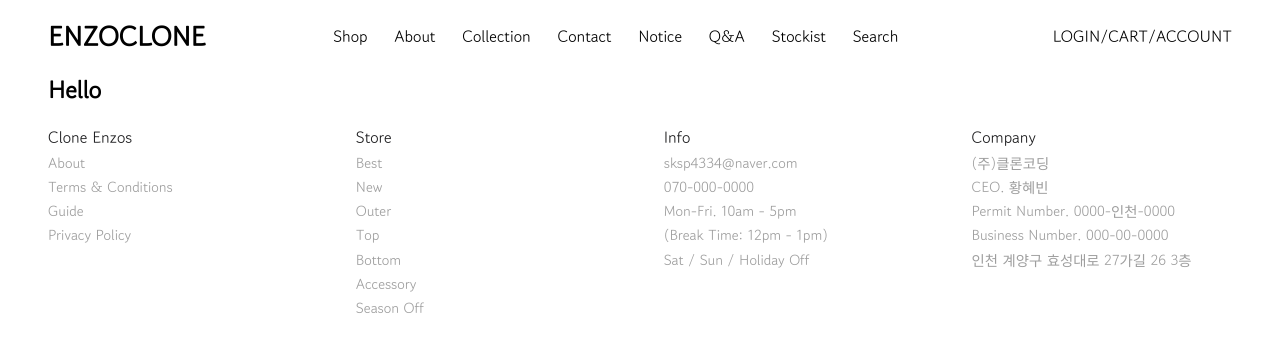
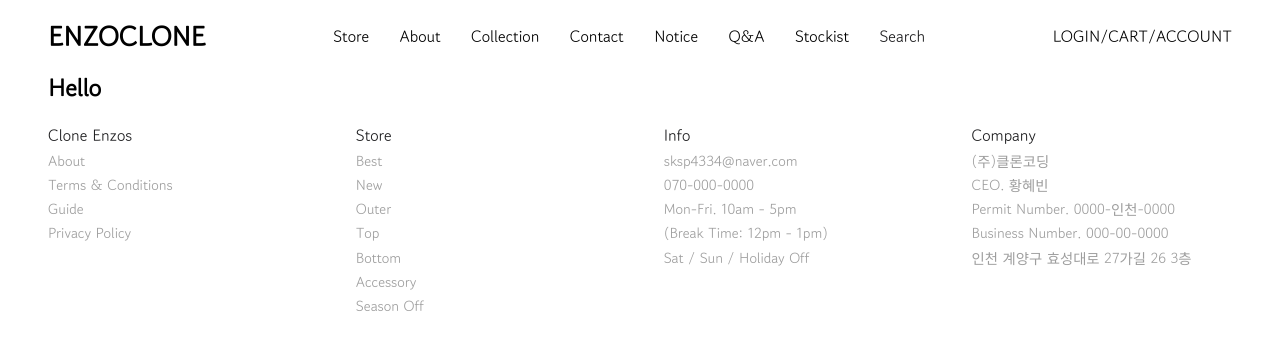
Before and after one commit to hyebin26/Clone-Shopping, a Next.js app: page / in a window 1280 px wide. Shown: the top 352 px of the page. Built offline with nearby package versions, Linux system fonts and the light colour scheme.

Commit message:
Feat: 추가 header search 클릭이벤트, store hover css

```diff
--- a/src/components/navbar/NavBar.tsx
+++ b/src/components/navbar/NavBar.tsx
@@ -1,11 +1,20 @@
 import Link from 'next/link'
-import React from 'react'
+import React, { useState } from 'react'
 import styled from 'styled-components'
 import NavContent from './navContent/NavContent'
+import NavSearchContent from './navSearchContent/NavSearchContent'
 
 export default function NavBar() {
+  const [clickedSearchBtn, isClickedSearchBtn] = useState(false)
+  const onClickSearchBtn = () => {
+    isClickedSearchBtn(true)
+  }
+  const onClickSearchExitBtn = () => {
+    isClickedSearchBtn(false)
+  }
   return (
     <StyledHeader>
+      <StyledHeaderContainer clickedSearchBtn={clickedSearchBtn}>
         <div>
           <StyledTitle>
             <Link href="/">
@@ -13,7 +22,7 @@ export default function NavBar() {
             </Link>
           </StyledTitle>
         </div>
-      <NavContent />
+        <NavContent onClickSearchBtn={onClickSearchBtn} />
         <StyledUserContainer>
           <li>
             <Link href="/">
@@ -31,9 +40,28 @@ export default function NavBar() {
             </Link>
           </li>
         </StyledUserContainer>
+      </StyledHeaderContainer>
+      <NavSearchContent
+        onClickSearchExitBtn={onClickSearchExitBtn}
+        clickedSearchBtn={clickedSearchBtn}
+      />
     </StyledHeader>
   )
 }
+
+const StyledHeader = styled.header`
+  padding: 1rem 0;
+  height: 70px;
+`
+
+const StyledHeaderContainer = styled.div<{ clickedSearchBtn: boolean }>`
+  display: flex;
+  justify-content: space-between;
+  align-items: center;
+  z-index: 999;
+  ${({ clickedSearchBtn }) =>
+    clickedSearchBtn ? 'display:none' : 'display:flex'}
+`
 
 const StyledUserContainer = styled.ul`
   flex: 0 0 13%;
@@ -48,11 +76,3 @@ const StyledTitle = styled.h1`
   position: relative;
   z-index: 999;
 `
-
-const StyledHeader = styled.header`
-  display: flex;
-  justify-content: space-between;
-  align-items: center;
-  padding: 1rem 0;
-  z-index: 999;
-`
--- a/src/components/navbar/navContent/NavContent.tsx
+++ b/src/components/navbar/navContent/NavContent.tsx
@@ -1,21 +1,28 @@
 import Link from 'next/link'
+import React from 'react'
 import styled from 'styled-components'
+import NavHoverContent from '../navHoverContent/NavHoverContent'
 
-type NavLinkForStyleType = {
+type NavLinkForStyleProps = {
   href: string
   content: string
 }
 
-export default function NavContent() {
+type NavContentProps = {
+  onClickSearchBtn: () => void
+}
+
+export default function NavContent({ onClickSearchBtn }: NavContentProps) {
+  const clickSearchBtn = () => {
+    onClickSearchBtn()
+  }
+
   return (
-    <>
     <StyledNav>
       <StyledNavContainer>
         <StyledShopNav>
-            <Link href="/" passHref>
-              <StyledShopLink>Shop</StyledShopLink>
-            </Link>
-            <HoverContainer />
+          <NavLinkForStyle href="/" content="Store" />
+          <NavHoverContent />
         </StyledShopNav>
         <StyledNavContentList>
           <NavLinkForStyle href="/" content="About" />
@@ -35,17 +42,13 @@ export default function NavContent() {
         <StyledNavContentList>
           <NavLinkForStyle href="/" content="Stockist" />
         </StyledNavContentList>
-          <StyledNavContentList>
-            <NavLinkForStyle href="/" content="Search" />
-          </StyledNavContentList>
-          <div className="test"></div>
+        <StyledSearchBtn onClick={clickSearchBtn}>Search</StyledSearchBtn>
       </StyledNavContainer>
     </StyledNav>
-    </>
   )
 }
 
-const NavLinkForStyle = ({ href, content }: NavLinkForStyleType) => {
+const NavLinkForStyle = ({ href, content }: NavLinkForStyleProps) => {
   return (
     <Link href={href} passHref>
       <StyledLink>{content}</StyledLink>
@@ -53,66 +56,18 @@ const NavLinkForStyle = ({ href, content }: NavLinkForStyleType) => {
   )
 }
 
-const HoverContainer = () => {
-  return (
-    <StyledHoverContainer>
-      <li>
-        <Link href="/">
-          <a>Best</a>
-        </Link>
-      </li>
-      <li>
-        <Link href="/">
-          <a>New</a>
-        </Link>
-      </li>
-      <li>
-        <Link href="/">
-          <a>Outer</a>
-        </Link>
-      </li>
-      <li>
-        <Link href="/">
-          <a>Top</a>
-        </Link>
-      </li>
-      <li>
-        <Link href="/">
-          <a>Bottom</a>
-        </Link>
-      </li>
-      <li>
-        <Link href="/">
-          <a>Accessory</a>
-        </Link>
-      </li>
-      <li>
-        <Link href="/">
-          <a>Season Off</a>
-        </Link>
-      </li>
-    </StyledHoverContainer>
-  )
-}
+const StyledNavContentList = styled.li``
 
-const ChangedBackground = styled.div`
-  position: absolute;
-  z-index: 0;
-  background: blue;
-  width: 100%;
-  height: 100vh;
-  top: 0;
-  right: 0;
-  bottom: 0;
-  left: 0;
-  transition: 0.25s;
-  pointer-events: none;
-`
-const StyledNavContentList = styled.li`
+const StyledSearchBtn = styled.button`
+  border: none;
+  outline: none;
+  background: inherit;
+  font-size: 1rem;
+  z-index: 999;
+  color: ${({ theme }) => theme.fontColor.black};
+  cursor: pointer;
   &:hover {
-    a {
-      color: ${({ theme }) => theme.fontColor.white};
-    }
+    color: ${({ theme }) => theme.fontColor.blue};
   }
 `
 
@@ -123,29 +78,24 @@ const StyledNav = styled.nav`
 const StyledLink = styled.a`
   z-index: 999;
   position: relative;
-`
-
-const StyledShopLink = styled(StyledLink)``
-
-const StyledHoverContainer = styled.ul`
-  display: none;
-  position: absolute;
-  z-index: 999;
-  li {
-    padding: 0.1rem 0;
-    color: ${({ theme }) => theme.fontColor.white};
-  }
-  a {
   &:hover {
-      text-decoration: underline;
-    }
+    color: ${({ theme }) => theme.fontColor.blue};
   }
 `
 
 const StyledShopNav = styled(StyledNavContentList)`
+  position: relative;
   &:hover {
+    section {
+      display: block;
+    }
     ul {
-      display: block;
+      opacity: 1;
+      pointer-events: auto;
+    }
+    div {
+      opacity: 1;
+      pointer-events: auto;
     }
   }
 `
--- /dev/null
+++ b/src/components/navbar/navHoverContent/NavHoverContent.tsx
@@ -0,0 +1,97 @@
+import React from 'react'
+import styled from 'styled-components'
+import Link from 'next/link'
+
+export default function NavHoverContent() {
+  return (
+    <>
+      <StyledHoverForBackground></StyledHoverForBackground>
+      <StyledHoverBox>
+        <li>
+          <Link href="/">
+            <a>Best</a>
+          </Link>
+        </li>
+        <li>
+          <Link href="/">
+            <a>New</a>
+          </Link>
+        </li>
+        <li>
+          <Link href="/">
+            <a>Outer</a>
+          </Link>
+        </li>
+        <li>
+          <Link href="/">
+            <a>Top</a>
+          </Link>
+        </li>
+        <li>
+          <Link href="/">
+            <a>Bottom</a>
+          </Link>
+        </li>
+        <li>
+          <Link href="/">
+            <a>Accessory</a>
+          </Link>
+        </li>
+        <li>
+          <Link href="/">
+            <a>Season Off</a>
+          </Link>
+        </li>
+      </StyledHoverBox>
+      <StyledHoverForModal></StyledHoverForModal>
+    </>
+  )
+}
+
+const StyledHoverForBackground = styled.section`
+  opacity: 0.5;
+  display: none;
+  position: fixed;
+  width: 100%;
+  height: 100vh;
+  top: 0;
+  left: 0;
+  background: black;
+  pointer-events: none;
+  transition: 3s;
+`
+
+const StyledHoverForModal = styled.div`
+  position: fixed;
+  opacity: 0;
+  background: white;
+  transition: 0.3s;
+  width: 100%;
+  top: 0;
+  left: 0;
+  pointer-events: none;
+  box-shadow: 0px 3px 5px -2px rgba(0, 0, 0, 0.75);
+  height: 35vh;
+`
+
+const StyledHoverBox = styled.ul`
+  z-index: 999;
+  opacity: 0;
+  position: absolute;
+  top: 25px;
+  transition: 0.5s;
+  pointer-events: none;
+  width: 100px;
+  a {
+    color: ${({ theme }) => theme.fontColor.black};
+  }
+  li {
+    padding: 0.1rem 0;
+  }
+  a {
+    &:hover {
+      text-decoration: underline;
+      color: ${({ theme }) => theme.fontColor.blue};
+    }
+  }
+`
--- /dev/null
+++ b/src/components/navbar/navSearchContent/NavSearchContent.tsx
@@ -0,0 +1,86 @@
+import React from 'react'
+import styled from 'styled-components'
+
+type NavSearchContentProps = {
+  onClickSearchExitBtn: () => void
+  clickedSearchBtn: boolean
+}
+
+export default function NavSearchContent({
+  onClickSearchExitBtn,
+  clickedSearchBtn,
+}: NavSearchContentProps) {
+  const onSubmitSearchForm = (e: React.FormEvent<HTMLFormElement>) => {
+    e.preventDefault()
+  }
+  return (
+    <StyledSearchSection clickedSearchBtn={clickedSearchBtn}>
+      <StyledSearchDivForBackground
+        onClick={onClickSearchExitBtn}
+      ></StyledSearchDivForBackground>
+      <StyledSearchContainer>
+        <StyledSearchForm onSubmit={onSubmitSearchForm}>
+          <StyledSearchBtn>검색</StyledSearchBtn>
+          <StyledSearchInput type="text" placeholder="스토어 검색" />
+          <StyledExitBtn onClick={onClickSearchExitBtn}>X</StyledExitBtn>
+        </StyledSearchForm>
+      </StyledSearchContainer>
+    </StyledSearchSection>
+  )
+}
+
+const StyledSearchSection = styled.section<{ clickedSearchBtn: boolean }>`
+  opacity: ${({ clickedSearchBtn }) => (clickedSearchBtn ? '1' : '0')};
+  transition: 0.4s;
+`
+
+const StyledSearchBtn = styled.button`
+  outline: none;
+  background: inherit;
+  border: 1px solid ${({ theme }) => theme.fontColor.grey};
+  padding: 0.3rem;
+  cursor: pointer;
+`
+const StyledExitBtn = styled.button`
+  outline: none;
+  background: inherit;
+  border: 1px solid ${({ theme }) => theme.fontColor.grey};
+  border-left: none;
+  padding: 0.3rem;
+  cursor: pointer;
+`
+
+const StyledSearchInput = styled.input`
+  width: 40%;
+  padding: 0.3rem;
+  outline: none;
+  border: 1px solid ${({ theme }) => theme.fontColor.grey};
+  border-right: none;
+  border-left: none;
+`
+
+const StyledSearchDivForBackground = styled.div`
+  position: fixed;
+  width: 100%;
+  height: 100vh;
+  background: black;
+  top: 0;
+  left: 0;
+  opacity: 0.5;
+`
+
+const StyledSearchForm = styled.form`
+  display: flex;
+  justify-content: center;
+  align-items: center;
+  height: 100%;
+`
+const StyledSearchContainer = styled.div`
+  background: white;
+  width: 100%;
+  height: 80px;
+  left: 0;
+  top: 0;
+  position: absolute;
+  box-shadow: 0px 3px 5px -2px rgba(0, 0, 0, 0.75);
+`
```
Lines whose indentation alone changed are shown as unchanged.
